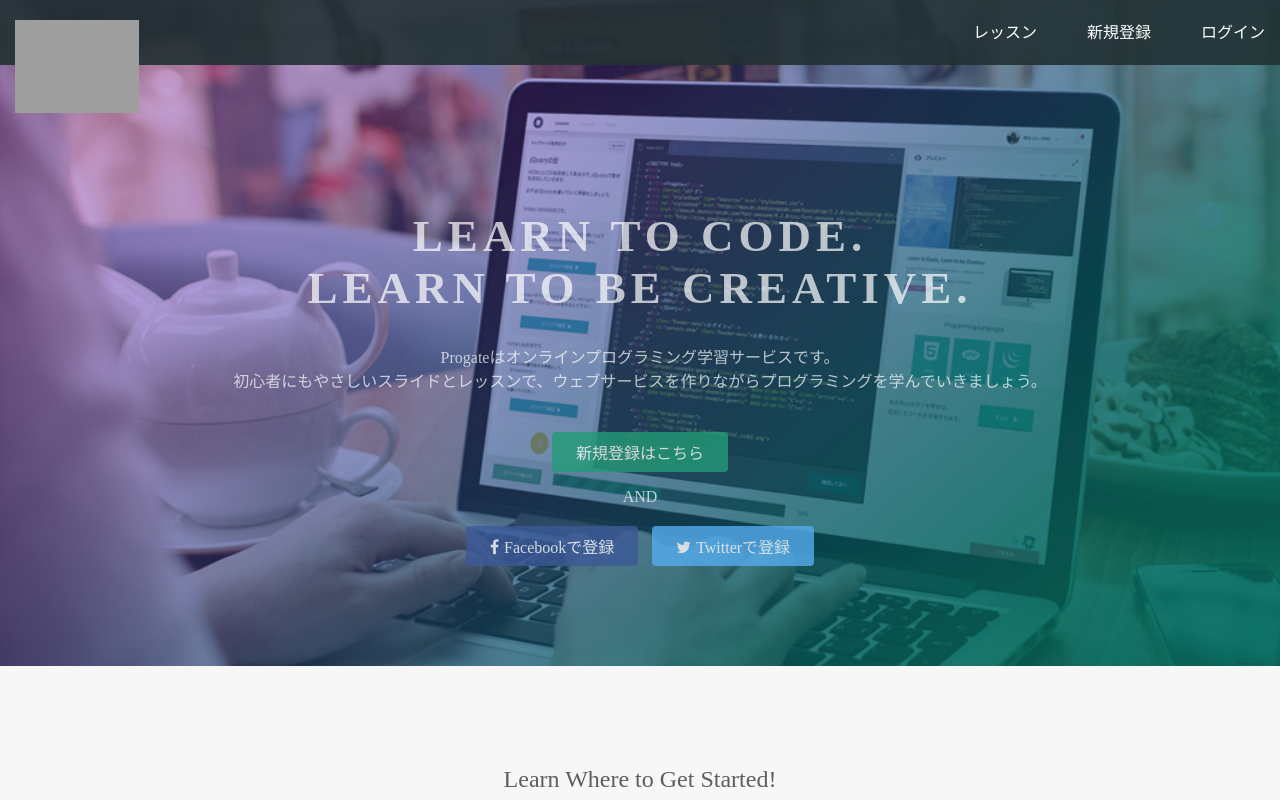
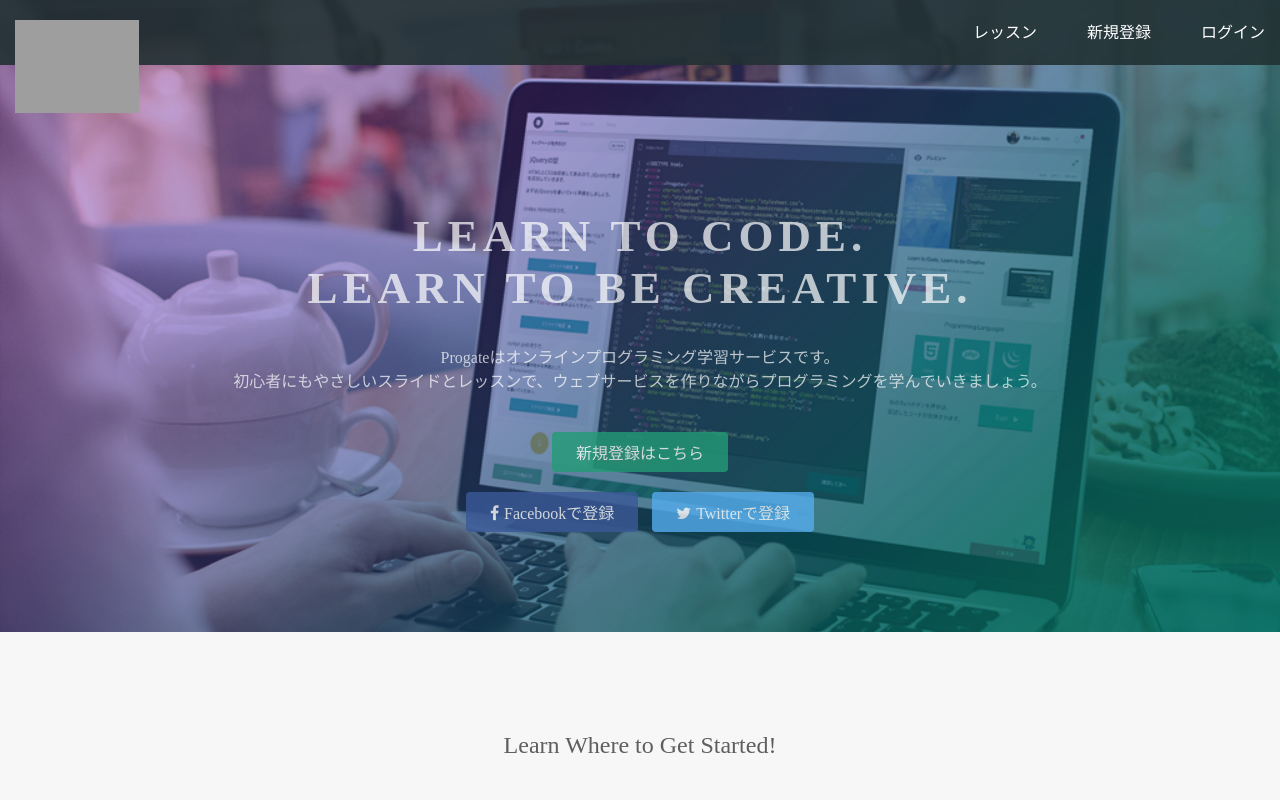
Before and after one commit to yaggy1048/yaggy1048.github.io, a plain HTML site: page index.html in a window 1280 px wide. Shown: the top 800 px of the page. Drawn offline with Linux system fonts and the light colour scheme; grey boxes are pictures that could not be loaded.

Commit message:
Update index.html

```diff
--- a/index.html
+++ b/index.html
@@ -27,7 +27,7 @@
       <p>Progateはオンラインプログラミング学習サービスです。<br>初心者にもやさしいスライドとレッスンで、ウェブサービスを作りながらプログラミングを学んでいきましょう。</p>
       <div class="btn-wrapper">
         <a href="#" class="btn signup">新規登録はこちら</a>
-        <p>AND</p>
+        <p></p>
         <a href="#" class="btn facebook"><span class="fa fa-facebook"></span>Facebookで登録</a>
         <a href="#" class="btn twitter"><span class="fa fa-twitter"></span>Twitterで登録</a>
       </div>
```
